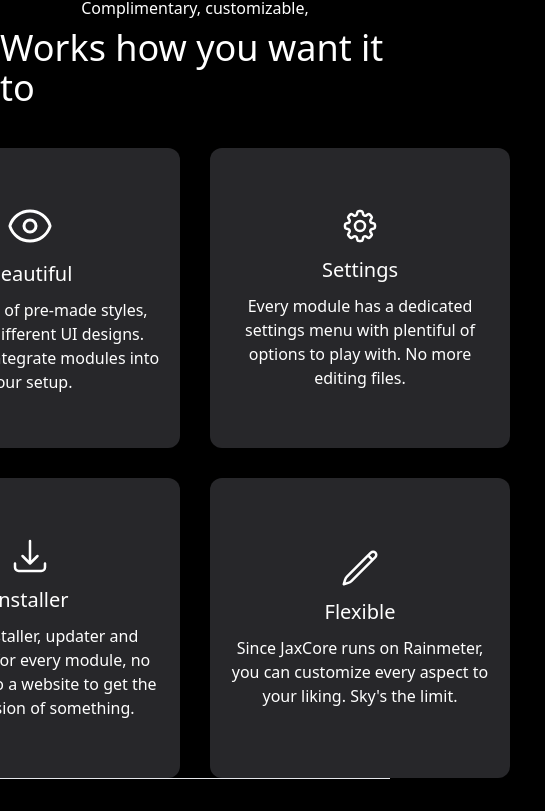
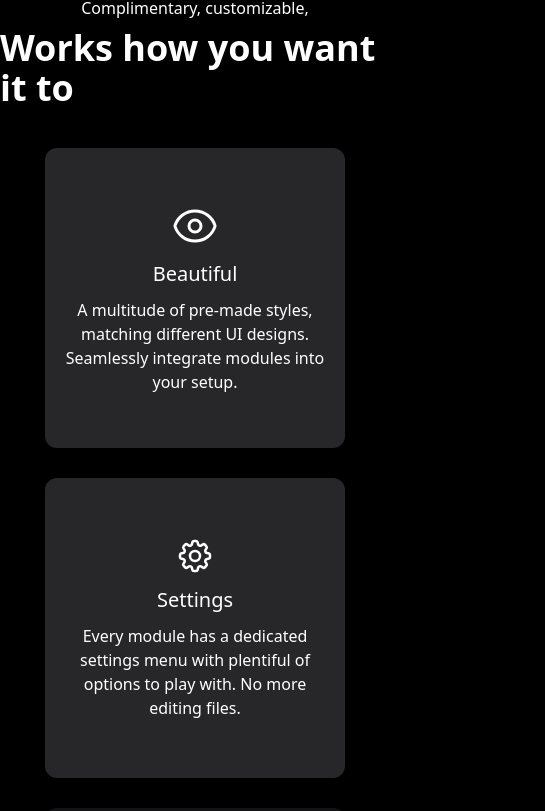
Before and after one commit to lohithbabloo/jaxcoreclone, a Next.js app: page /components/midContainer in a window 390 px wide. Shown: the part 811-1622 px from the top of the page, 545 px wide, since content can reach past the window. Before the commit the page ends 1590 px from the top, so only its background shows below. Built offline with nearby package versions, Linux system fonts and the light colour scheme.

Commit message:
made another hero section total responsive

```diff
--- a/pages/components/midContainer.tsx
+++ b/pages/components/midContainer.tsx
@@ -1,5 +1,29 @@
 import React from 'react'
+// import {useState,useEffect} from 'react'
 export const Midcontainer = () => {
+  // const [windowheight,setwindowheight] = useState(0)
+
+  // useEffect(() => {
+  //   console.log("hook called")
+
+  //   function handlescroll(){
+  //   console.log(window)
+
+  //   if(typeof window !== 'undefined'){
+  //     setwindowheight(window.innerHeight)
+  //   }
+  //   if(typeof window !== 'undefined'){
+  //   window.addEventListener('scroll',handlescroll)
+  //   }
+  //   }
+  //   return () => {
+  //     if(typeof window !== 'undefined'){
+  //     window.removeEventListener('scroll',handlescroll)
+  //     console.log(windowheight)
+  //     }
+  //   }
+  // }, [])
+
   return (
     <div>
       <div className= "relative lg:top-[10vh] md:top-[15vh] top-[10vh] text-white flex justify-center items-center lg:px-[65px] md:px-[40px] px-[25px] h-[80vh] lg:gap-24 md:gap-14 gap-5 lg:flex-row flex-col w-full opacity-100 z-0 lg:overflow-y-hidden">
@@ -30,10 +54,10 @@ export const Midcontainer = () => {
       </div>
       <div className='flex mt-9 flex-col items-center text-white font-Poppins'>
         <h2 className='mb-2'>Complimentary, customizable,</h2>
-        <h1 className='text-4xl'>Works how you want it to</h1>
+        <h1 className='text-4xl font-bold'>Works how you want it to</h1>
         {/* cards */}
-        <div className='card-wrapper flex mt-10 items-center justify-center w-[700px] flex-wrap gap-[30px]'>
-          <div className='card1 w-[300px] h-[300px] rounded-xl flex flex-col justify-center items-center text-center gap-[10px] bg-zinc-800 text-white p-5'>
+        <div className='card-wrapper flex mt-10 items-center justify-center max-w-2xl flex-wrap gap-[30px] md:flex-row flex-col'>
+          <div className='card w-[300px] h-[300px] rounded-xl flex flex-col justify-center items-center text-center gap-[10px] bg-zinc-800 text-white p-5 transistion ease-linear duration-150 transform delay-100 hover:opacity-100 hover:scale-110'>
             <svg xmlns="http://www.w3.org/2000/svg" fill="none" viewBox="0 0 24 24" strokeWidth="1.5" stroke="currentColor" className="w-12 h-12">
             <path strokeLinecap="round" strokeLinejoin="round" d="M2.036 12.322a1.012 1.012 0 010-.639C3.423 7.51 7.36 4.5 12 4.5c4.638 0 8.573 3.007 9.963 7.178.07.207.07.431 0 .639C20.577 16.49 16.64 19.5 12 19.5c-4.638 0-8.573-3.007-9.963-7.178z" />
             <path strokeLinecap="round" strokeLinejoin="round" d="M15 12a3 3 0 11-6 0 3 3 0 016 0z" />
@@ -41,7 +65,7 @@ export const Midcontainer = () => {
             <h3 className='text-xl'>Beautiful</h3>
             <p className=''>A multitude of pre-made styles, matching different UI designs. Seamlessly integrate modules into your setup.</p>
         </div>
-        <div className='car w-[300px] h-[300px] rounded-xl flex flex-col justify-center items-center text-center gap-[10px] bg-zinc-800 p-5'>
+        <div className='card w-[300px] h-[300px] rounded-xl flex flex-col justify-center items-center text-center gap-[10px] bg-zinc-800 p-5 transistion ease-linear duration-150 transform delay-100 hover:opacity-100 hover:scale-110 '>
           <svg xmlns="http://www.w3.org/2000/svg" fill="none" viewBox="0 0 24 24" strokeWidth="1.5" stroke="currentColor" className="w-10 h-10">
           <path strokeLinecap="round" strokeLinejoin="round" d="M10.343 3.94c.09-.542.56-.94 1.11-.94h1.093c.55 0 1.02.398 1.11.94l.149.894c.07.424.384.764.78.93.398.164.855.142 1.205-.108l.737-.527a1.125 1.125 0 011.45.12l.773.774c.39.389.44 1.002.12 1.45l-.527.737c-.25.35-.272.806-.107 1.204.165.397.505.71.93.78l.893.15c.543.09.94.56.94 1.109v1.094c0 .55-.397 1.02-.94 1.11l-.893.149c-.425.07-.765.383-.93.78-.165.398-.143.854.107 1.204l.527.738c.32.447.269 1.06-.12 1.45l-.774.773a1.125 1.125 0 01-1.449.12l-.738-.527c-.35-.25-.806-.272-1.203-.107-.397.165-.71.505-.781.929l-.149.894c-.09.542-.56.94-1.11.94h-1.094c-.55 0-1.019-.398-1.11-.94l-.148-.894c-.071-.424-.384-.764-.781-.93-.398-.164-.854-.142-1.204.108l-.738.527c-.447.32-1.06.269-1.45-.12l-.773-.774a1.125 1.125 0 01-.12-1.45l.527-.737c.25-.35.273-.806.108-1.204-.165-.397-.505-.71-.93-.78l-.894-.15c-.542-.09-.94-.56-.94-1.109v-1.094c0-.55.398-1.02.94-1.11l.894-.149c.424-.07.765-.383.93-.78.165-.398.143-.854-.107-1.204l-.527-.738a1.125 1.125 0 01.12-1.45l.773-.773a1.125 1.125 0 011.45-.12l.737.527c.35.25.807.272 1.204.107.397-.165.71-.505.78-.929l.15-.894z" />
           <path strokeLinecap="round" strokeLinejoin="round" d="M15 12a3 3 0 11-6 0 3 3 0 016 0z" />
@@ -49,14 +73,14 @@ export const Midcontainer = () => {
           <h3 className='text-xl'>Settings</h3>
           <p>Every module has a dedicated settings menu with plentiful of options to play with. No more editing files.</p>
         </div>
-        <div className='car w-[300px] h-[300px] rounded-xl flex flex-col justify-center items-center text-center gap-[10px] bg-zinc-800 p-5'>
+        <div className='card w-[300px] h-[300px] rounded-xl flex flex-col justify-center items-center text-center gap-[10px] bg-zinc-800 p-5 transistion ease-linear duration-150 transform delay-100 opacity-50 hover:opacity-100 hover:scale-110'>
           <svg xmlns="http://www.w3.org/2000/svg" fill="none" viewBox="0 0 24 24" strokeWidth="1.5" stroke="currentColor" className="w-10 h-10">
           <path strokeLinecap="round" strokeLinejoin="round" d="M3 16.5v2.25A2.25 2.25 0 005.25 21h13.5A2.25 2.25 0 0021 18.75V16.5M16.5 12L12 16.5m0 0L7.5 12m4.5 4.5V3" />
           </svg>
           <h3 className='text-xl'>Installer</h3>
           <p>Built-in installer, updater and uninstaller for every module, no need to go to a website to get the latest version of something.</p>
         </div>
-          <div className='car w-[300px] h-[300px] rounded-xl flex flex-col justify-center items-center text-center gap-[10px] bg-zinc-800 p-5'>
+          <div className='card w-[300px] h-[300px] rounded-xl flex flex-col justify-center items-center text-center gap-[10px] bg-zinc-800 p-5 transistion ease-linear duration-150 transform delay-100 opacity-50 hover:opacity-100 hover:scale-110'>
           <svg xmlns="http://www.w3.org/2000/svg" fill="none" viewBox="0 0 24 24" strokeWidth="1.5" stroke="currentColor" className="w-10 h-10">
           <path strokeLinecap="round" strokeLinejoin="round" d="M16.862 4.487l1.687-1.688a1.875 1.875 0 112.652 2.652L6.832 19.82a4.5 4.5 0 01-1.897 1.13l-2.685.8.8-2.685a4.5 4.5 0 011.13-1.897L16.863 4.487zm0 0L19.5 7.125" />
           </svg>
@@ -64,7 +88,12 @@ export const Midcontainer = () => {
           <p>Since JaxCore runs on Rainmeter, you can customize every aspect to your liking. Sky's the limit.</p></div>
         </div>
       </div>
-      <hr className=''/>
+      <div className='w-full h-[65px] mt-10 px-[65px]'>
+      <hr /></div>
+      <div className='flex flex-col items-center text-white'>
+      <h2 className='mb-2'>Get to know what you'll use</h2>
+        <h1 className='text-4xl font-bold'>Modules & Widgets</h1>
+      </div>
 
   </div>
   )
```
